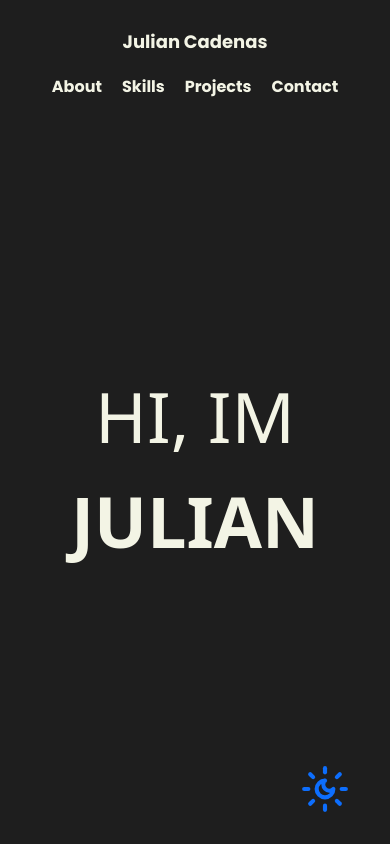
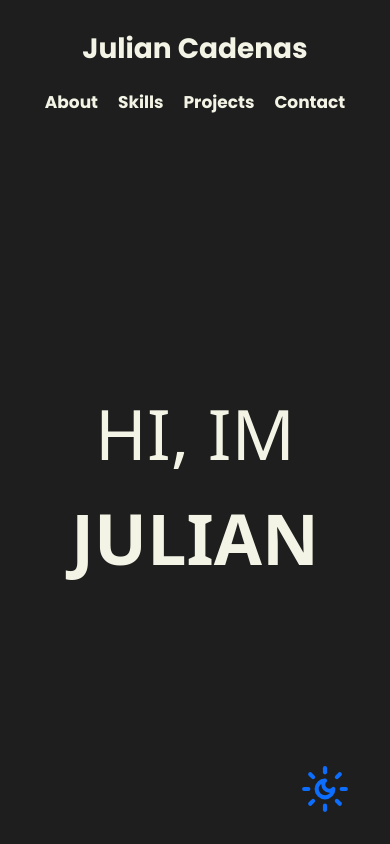
Before and after one commit to julsCadenas/my-portfolio, a React (Create React App) app: page / in a window 390 px wide. Shown: the top 844 px of the page. Built offline with nearby package versions, Linux system fonts and the light colour scheme; the HTML template or start-up script is replaced by a standard one.

Commit message:
chagned header font sizes

```diff
--- a/src/styles/App.css
+++ b/src/styles/App.css
@@ -95,18 +95,18 @@ a.toggle:hover {
   }
 
   .name {
-    font-size: 18px;
+    font-size: 28px;
     transition: font-size 0.3s ease;
   }
 
   .links {
-    font-size: 16px;
+    font-size: 17px;
     margin-top: 20px;
     transition: font-size 0.3s ease;
   }
 
   .navbar a:hover{
-    font-size: 24px;
+    font-size: 32px;
     transition: font-size 0.3s ease;
   }
 
```
